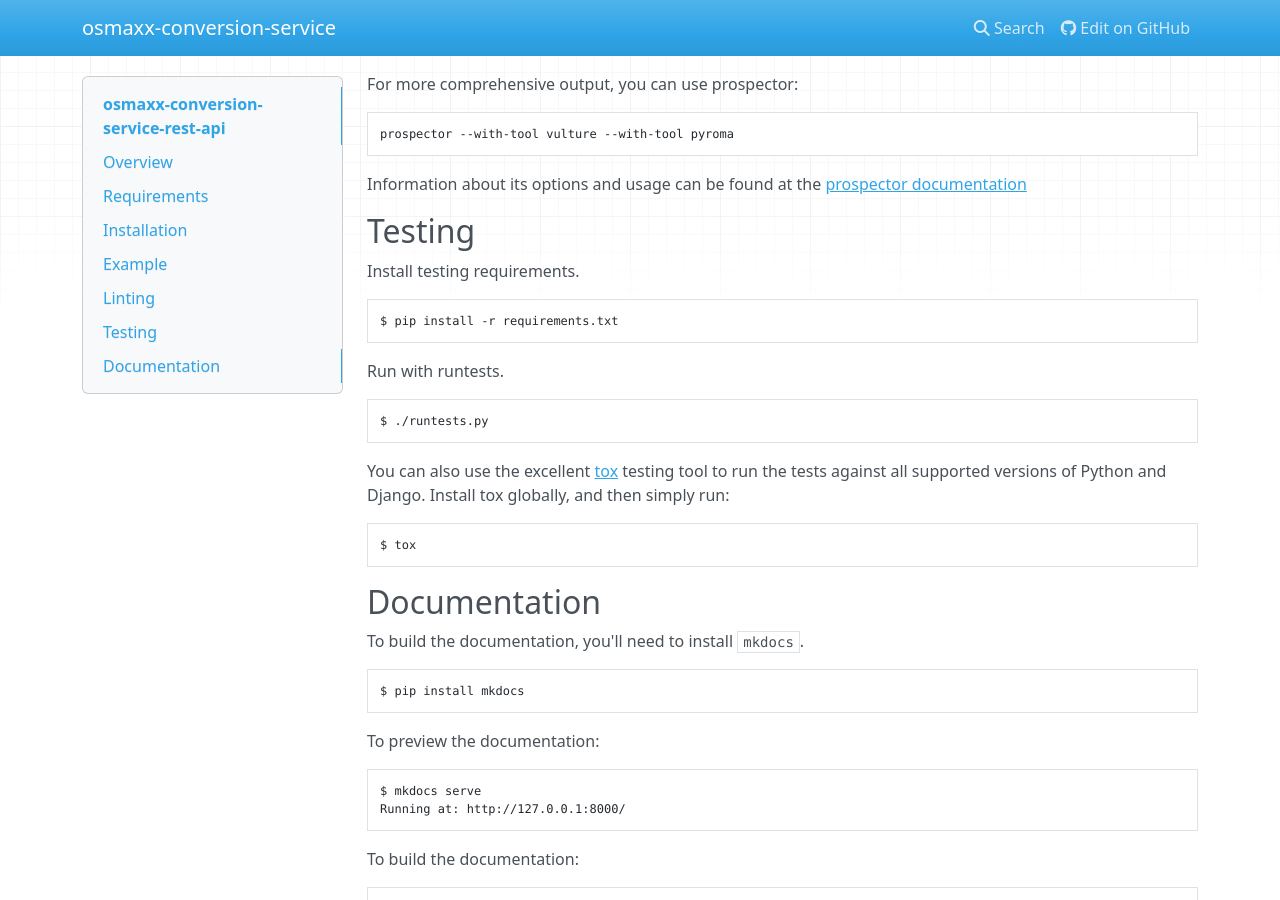
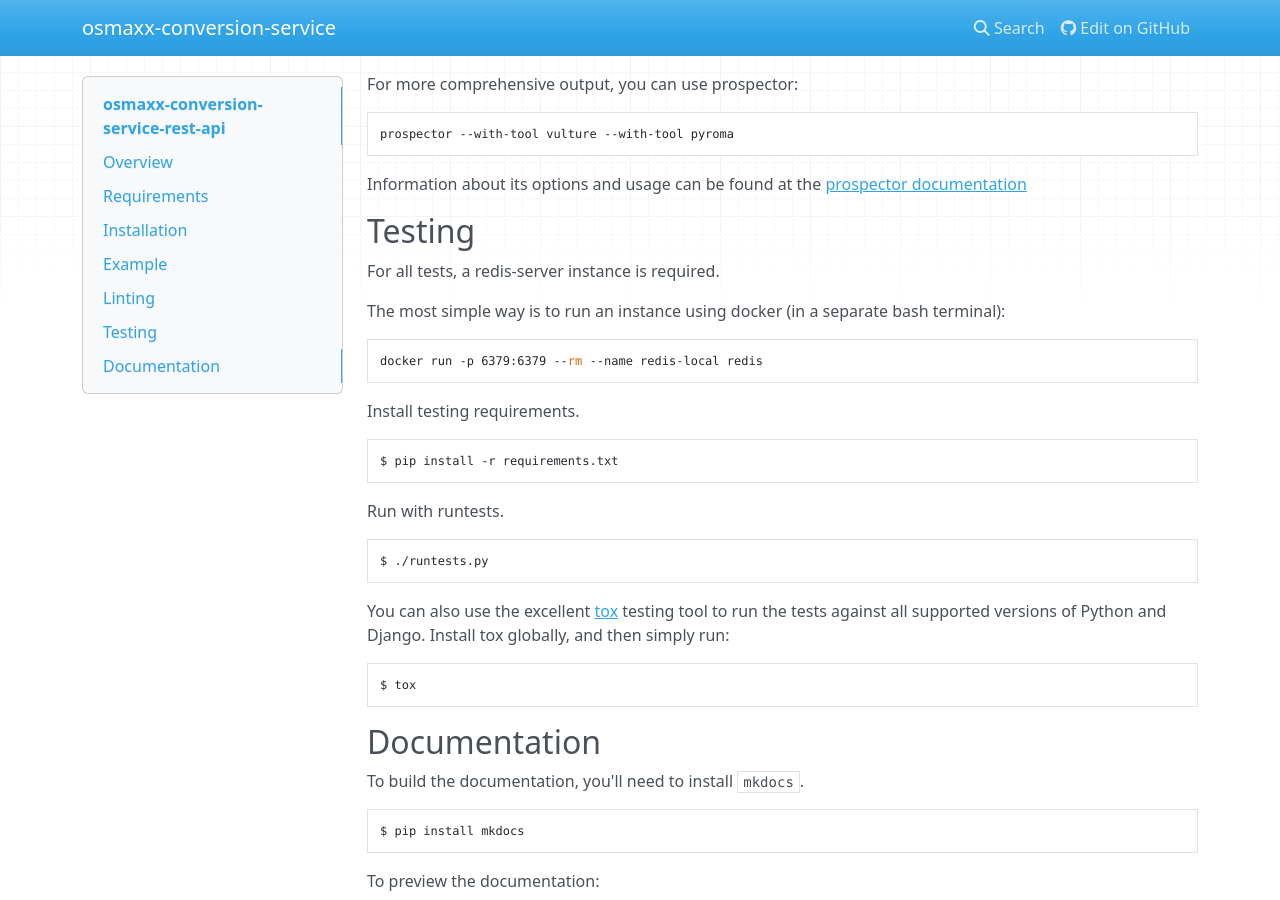
Before and after one commit to geometalab/osmaxx, an MkDocs documentation site: the page built from docs/index.md, in a window 1280 px wide and 900 px high, scrolled down 728 px. Built offline with MkDocs 1.6.1, drawn with Linux system fonts in a browser that asks for light colours; nearby versions of some CDN libraries.

Commit message:
document redis-server as test requirement

````diff
--- a/docs/index.md
+++ b/docs/index.md
@@ -49,6 +49,14 @@ Information about its options and usage can be found at the
 
 ## Testing
 
+For all tests, a redis-server instance is required.
+
+The most simple way is to run an instance using docker (in a separate bash terminal):
+
+```bash
+docker run -p 6379:6379 --rm --name redis-local redis
+```
+
 Install testing requirements.
 
 ```bash
````
